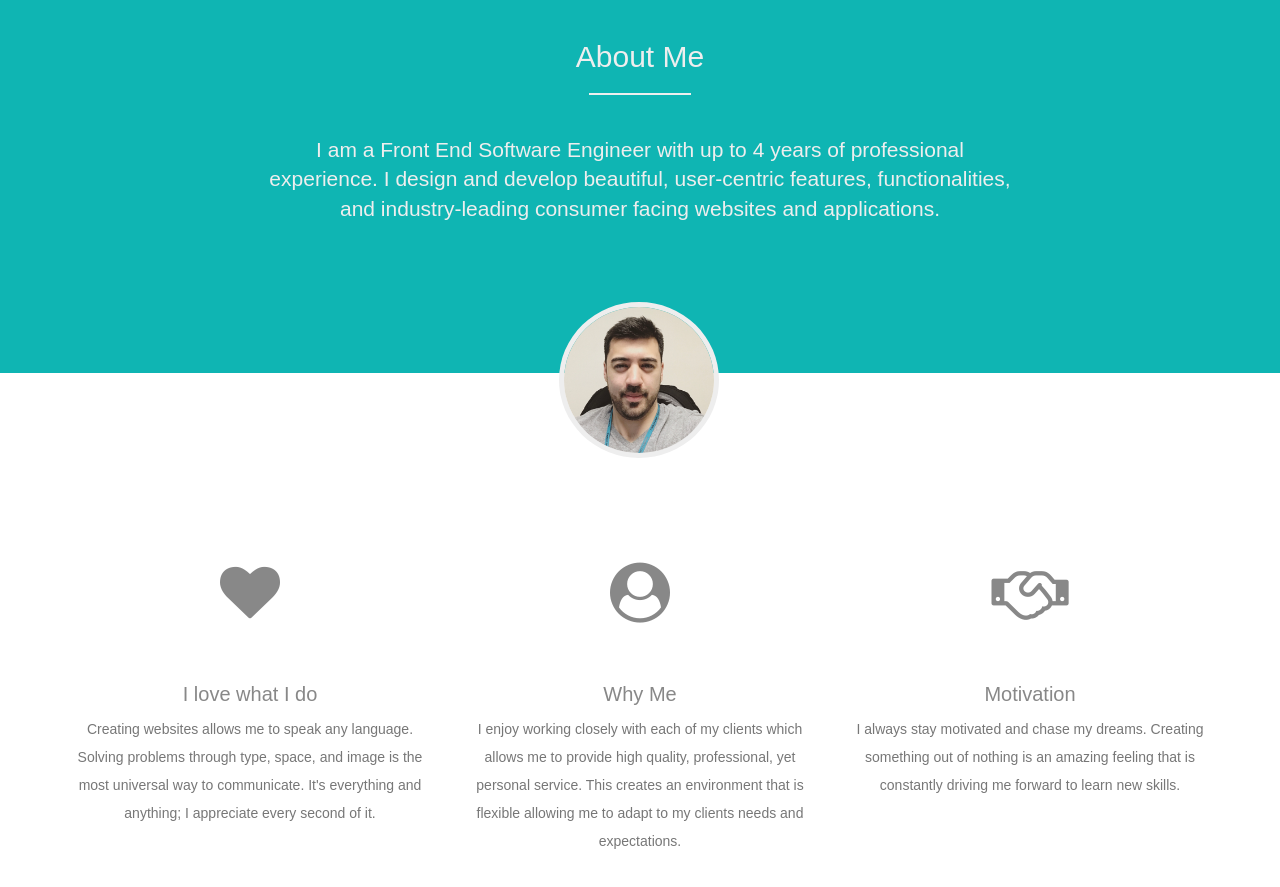
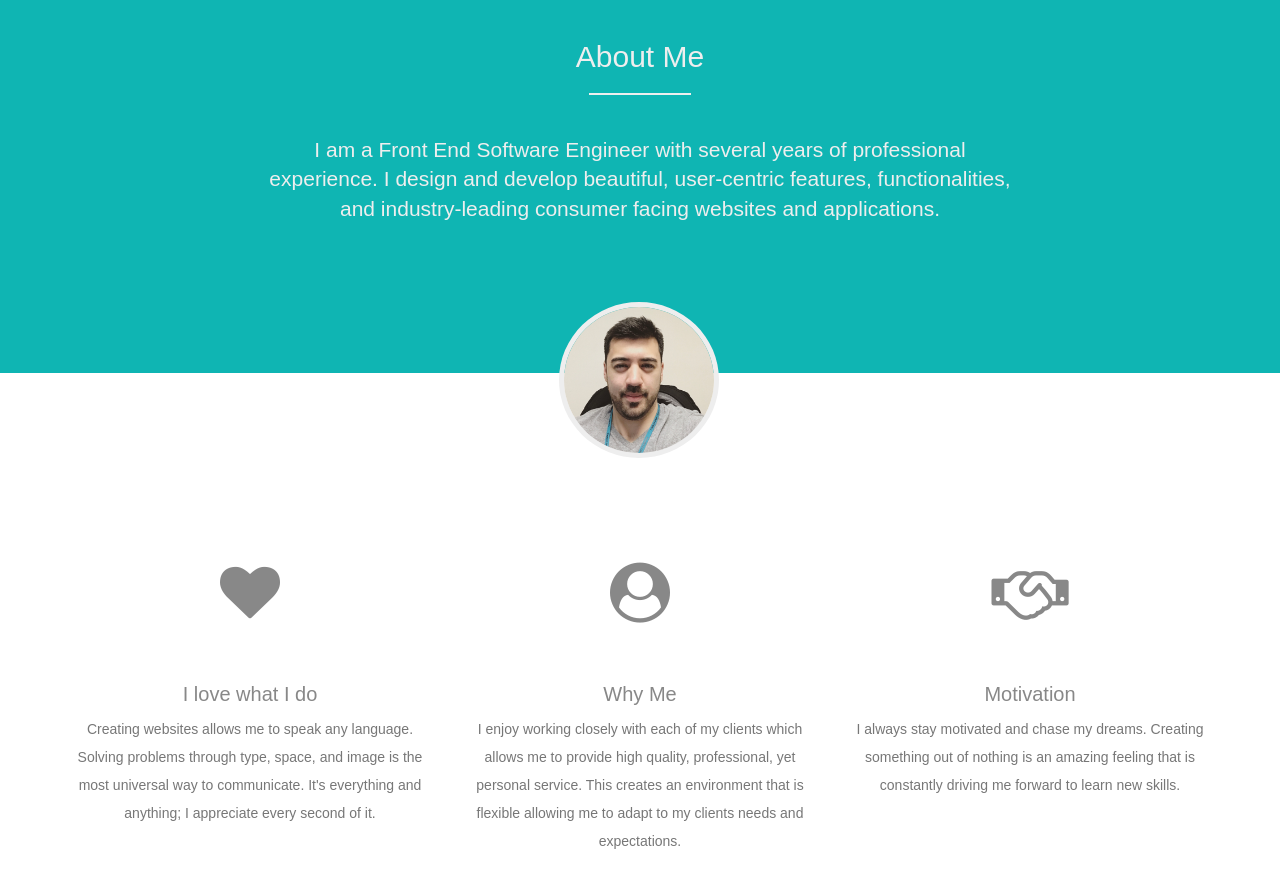
Before and after one commit to jak-ashuraliev/personal_website, a plain HTML site: page index.html in a window 1280 px wide. Shown: the part 880-1767 px from the top of the page. Drawn offline with nearby package versions, Linux system fonts and the light colour scheme.

Commit message:
About me section update

```diff
--- a/index.html
+++ b/index.html
@@ -118,7 +118,7 @@
           <div class="col-md-8 col-md-offset-2 text-center">
             <h2>About Me</h2>
             <hr class="sep-line-white">
-            <p class="lead">I am a Front End Software Engineer with up to 4 years of professional experience. I design and develop beautiful, user-centric features, functionalities, and industry-leading consumer facing websites and applications.
+            <p class="lead">I am a Front End Software Engineer with several years of professional experience. I design and develop beautiful, user-centric features, functionalities, and industry-leading consumer facing websites and applications.
             <!-- <div class="tech-icons">
               <img src="img/html-light.png" alt="html logo">
               <img src="img/css-light.png" alt="css logo">
```
